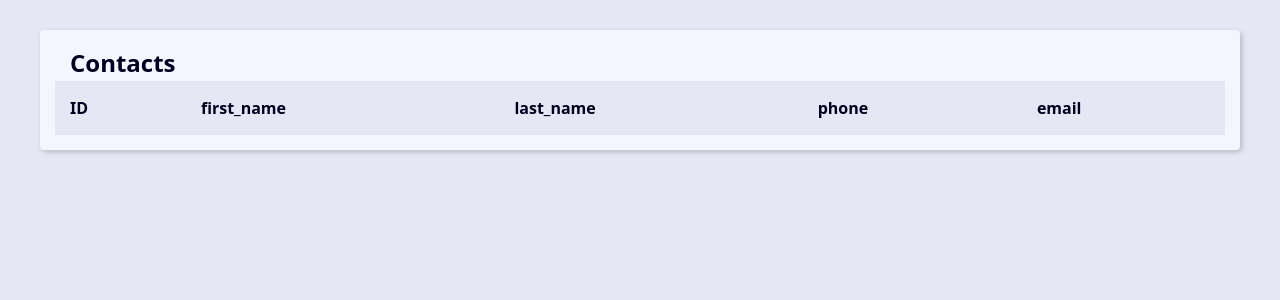
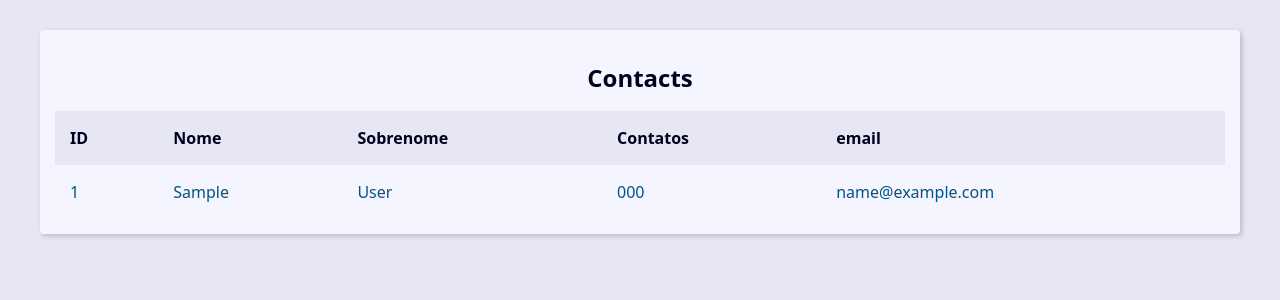
Before and after one commit to sandro-silva-de-paula/projeto-agenda, a Django app: page / in a window 1280 px wide. Shown: the top 300 px of the page. Run offline with Django 5.2, Linux system fonts and the light colour scheme; tables that the repository leaves empty hold one stand-in row (values such as "Sample post"); lists and menus that the app fills with data are empty.

Commit message:
Exibindo registro template, view e url

```diff
--- a/contact/templates/contact/index.html
+++ b/contact/templates/contact/index.html
@@ -3,15 +3,15 @@
 {% block content %}
     <div class="responsive-table">
         <table class ="contacts-table">
-            <capition class="table-caption ">
+            <caption class="table-caption ">
                 Contacts
-            </capition>
+            </caption>
             <thead>
                 <tr class="table-row table-row-header">
                     <th class="table-header"> ID</th>
-                    <th class="table-header"> first_name</th>
-                    <th class="table-header"> last_name</th>
-                    <th class="table-header"> phone</th>
+                    <th class="table-header"> Nome</th>
+                    <th class="table-header"> Sobrenome</th>
+                    <th class="table-header"> Contatos</th>
                     <th class="table-header"> email</th>
                 </tr>
             </thead>
@@ -19,27 +19,32 @@
               {% for contact in contacts %}
                 <tr class="table-row">
                     <td class="table-cel">
-                      <a class="table-link" href="#">
+                      <a class="table-link"
+                      href="{% url "contact:contact" contact.id %}">
                       {{contact.id}}
                     </a>
                 </td>
                 <td class="table-cel">
-                        <a class="table-link" href="#">
+                    <a class="table-link"
+                     href="{% url "contact:contact" contact.id %}">
                             {{contact.first_name}}
                           </a>
                     </td>
                     <td class="table-cel">
-                        <a class="table-link" href="#">
+                        <a class="table-link"
+                        href="{% url "contact:contact" contact.id %}">
                         {{contact.last_name}}
                           </a>
                     </td>
                     <td class="table-cel">
-                        <a class="table-link" href="#">
+                        <a class="table-link"
+                        href="{% url "contact:contact" contact.id %}">
                         {{contact.phone}}
                           </a>
                     </td>
                     <td class="table-cel">
-                        <a class="table-link" href="#">
+                        <a class="table-link"
+                        href="{% url "contact:contact" contact.id %}">
                         {{contact.email}}
                           </a>
                     </td>
--- a/contact/urls.py
+++ b/contact/urls.py
@@ -2,6 +2,8 @@
 from django.urls import path
 
 app_name = "contact"
+
 urlpatterns = [
+    path('<int:contact_id>/', views.contact, name = "contact"),
     path('', views.index, name = "index"),
 ]
--- a/contact/views/contatc_views.py
+++ b/contact/views/contatc_views.py
@@ -1,4 +1,4 @@
-from django.shortcuts import render
+from django.shortcuts import render,get_object_or_404
 from contact.models import Contact
 
 
@@ -6,7 +6,7 @@
 def index(request):
     contacts = Contact.objects\
         .order_by("-id")\
-        .filter(show=True)[10:20]
+        .filter(show=True)[:50]
     context = {
         'contacts':contacts,
     }
@@ -14,3 +14,16 @@
         request,
         'contact/index.html',
         context)
+
+
+def contact(request,contact_id):
+    # single_contact = Contact.objects.get(pk=contact_id)
+    single_contact = get_object_or_404(Contact,pk=contact_id,show=True)
+
+    context = {
+        'contact':single_contact,
+    }
+    return render(
+        request,
+        'contact/contact.html',
+        context)
```
Also changed, not shown: contact/templates/contact/contact.html (added, +15 -0 lines). Lines whose indentation alone changed are shown as unchanged.
